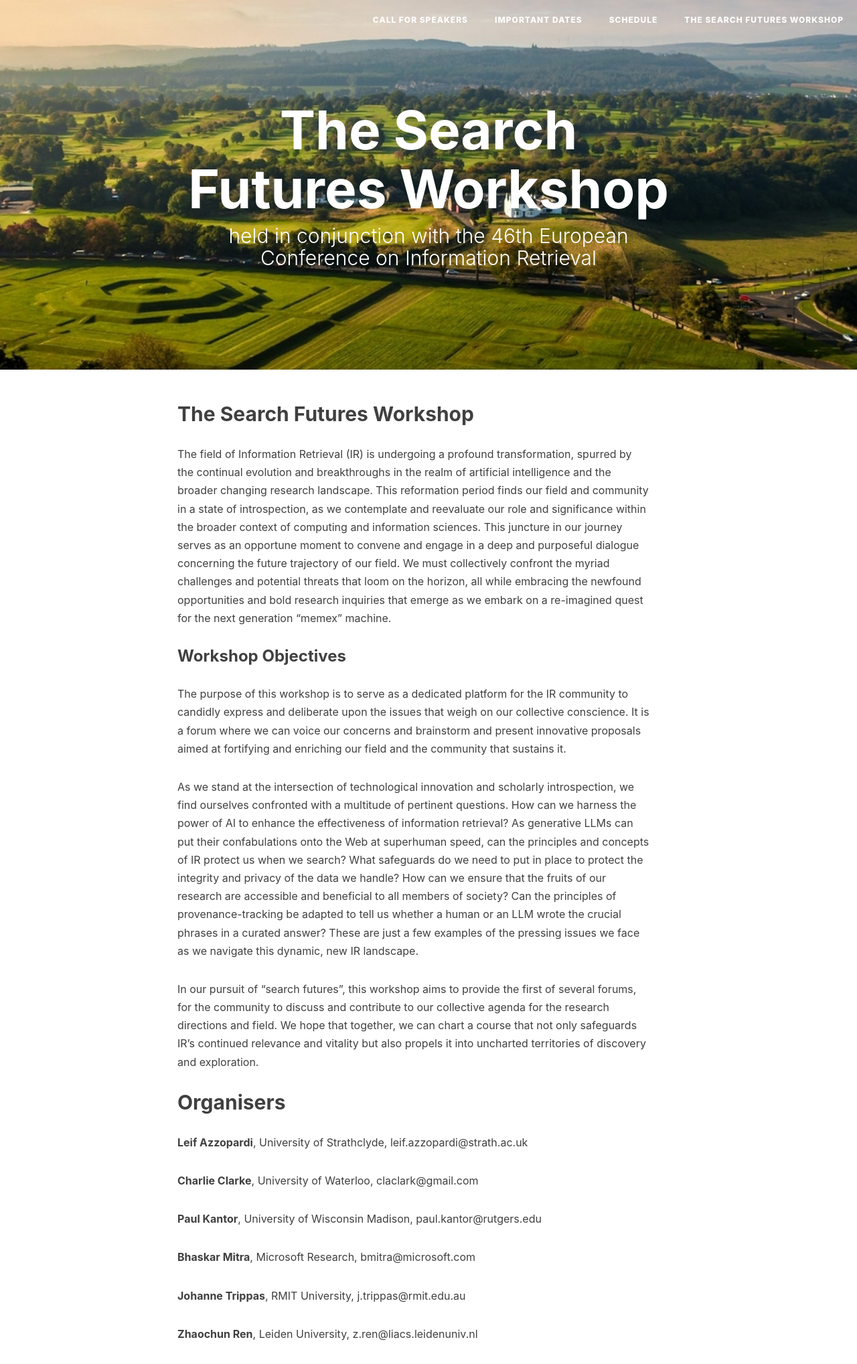
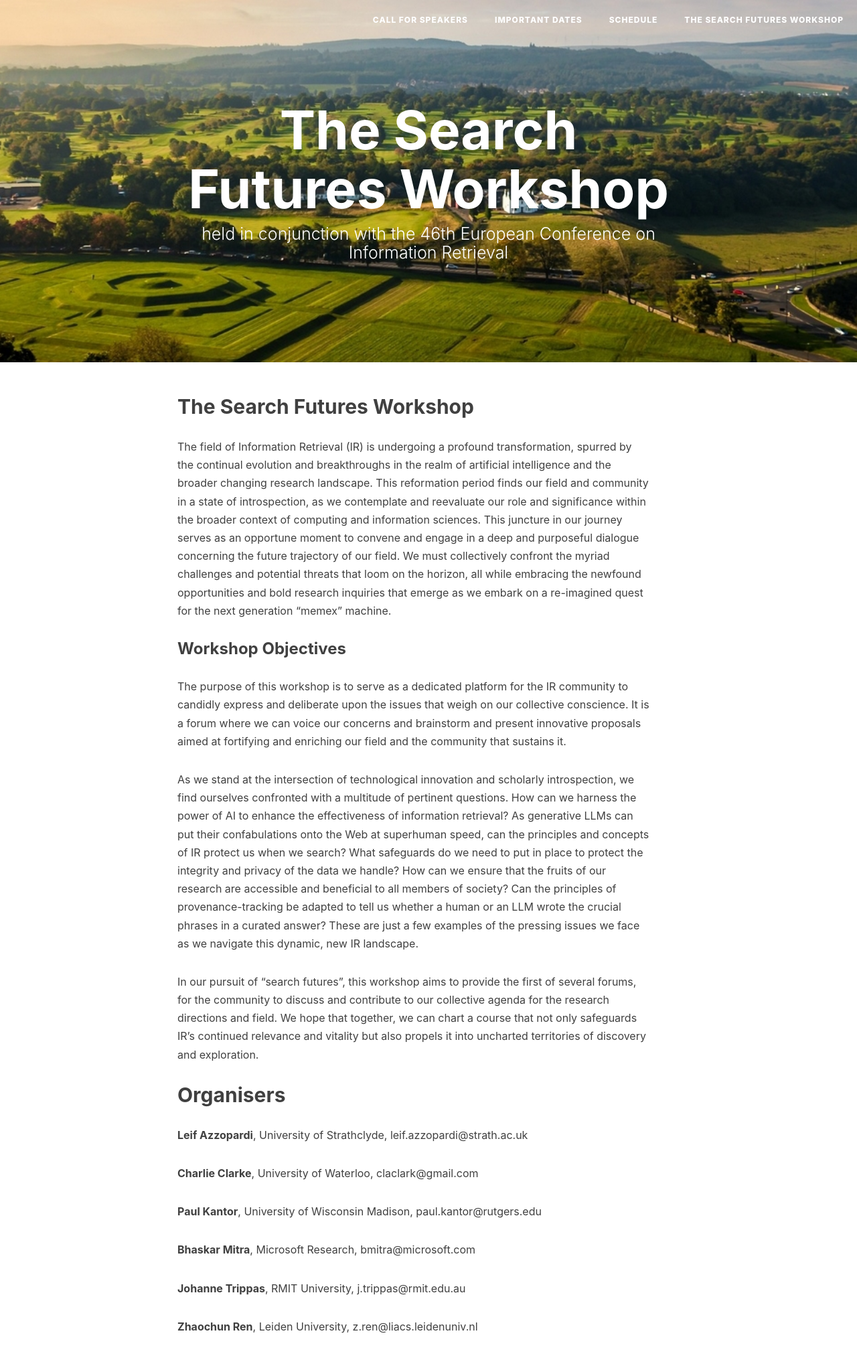
Before and after one commit to SearchFutures/SearchFutures.github.io, a Jekyll site: the page built from index.md, in a window 1280 px wide. Shown: the whole page at 67% size. Built offline with Jekyll 4.4.1, drawn with Linux system fonts in a browser that asks for light colours; nearby versions of some CDN libraries; our own code applies the rules of GitHub Pages for plain Markdown files.

Commit message:
Update page.html

```diff
--- a/_layouts/page.html
+++ b/_layouts/page.html
@@ -10,7 +10,7 @@ layout: default
                 <div class="site-heading">
                     <h1>{% if page.title %}{{ page.title }}{% else %}{{ site.title }}{% endif %}</h1>
                     <!--<hr class="small">-->
-                    <span class="subheading" style="font-size: 3rem"> held in conjunction with the 46th European Conference on Information Retrieval</span>
+                    <span class="subheading" style="font-size: 2.5rem"> held in conjunction with the 46th European Conference on Information Retrieval</span>
                 </div>
             </div>
         </div>
```
